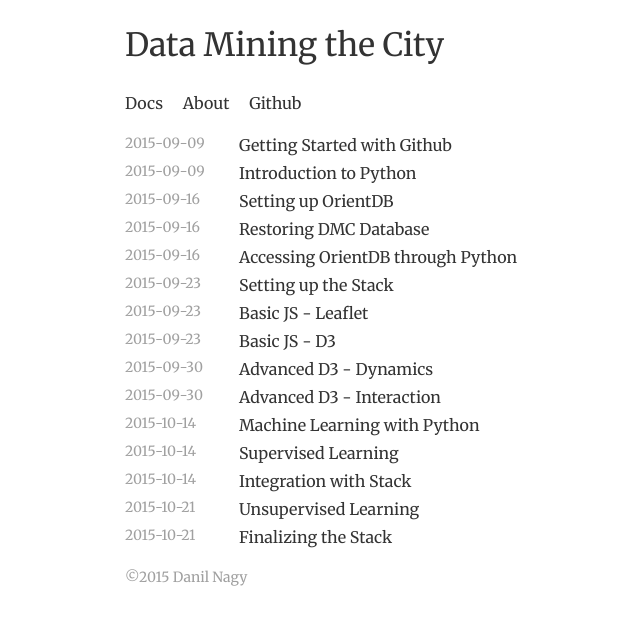
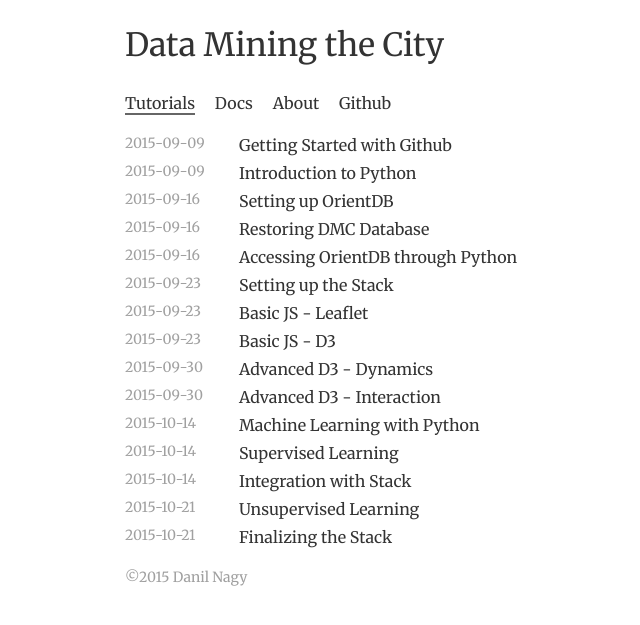
Before and after one commit to danilnagy/dmc, a Jekyll site: the page built from index.html, in a window 1280 px wide. Shown: the top 625 px of the page, without its empty margins (131-771 px from the left). Built offline with Jekyll 4.4.1, drawn with Linux system fonts in a browser that asks for light colours; Markdown is read by kramdown in place of the engine named in the settings.

Commit message:
Update default.html

```diff
--- a/_layouts/default.html
+++ b/_layouts/default.html
@@ -11,6 +11,7 @@
         <header class="site-header">
             <h1 class="site-title"><a href="{{ site.baseurl }}/">{{ site.title }}</a></h1>
             <nav class="site-nav">
+                <a href="{{ site.baseurl }}" class="{% if page.url == '/' %}active{% endif %}">Tutorials</a>
                 <a href="{{ site.baseurl }}/docs/" class="{% if page.url == '/docs/' %}active{% endif %}">Docs</a>
                 <a href="{{ site.baseurl }}/about/" class="{% if page.url == '/about/' %}active{% endif %}">About</a>
                 <a href="https://github.com/danilnagy/dmc" target="_blank">Github</a>
```
